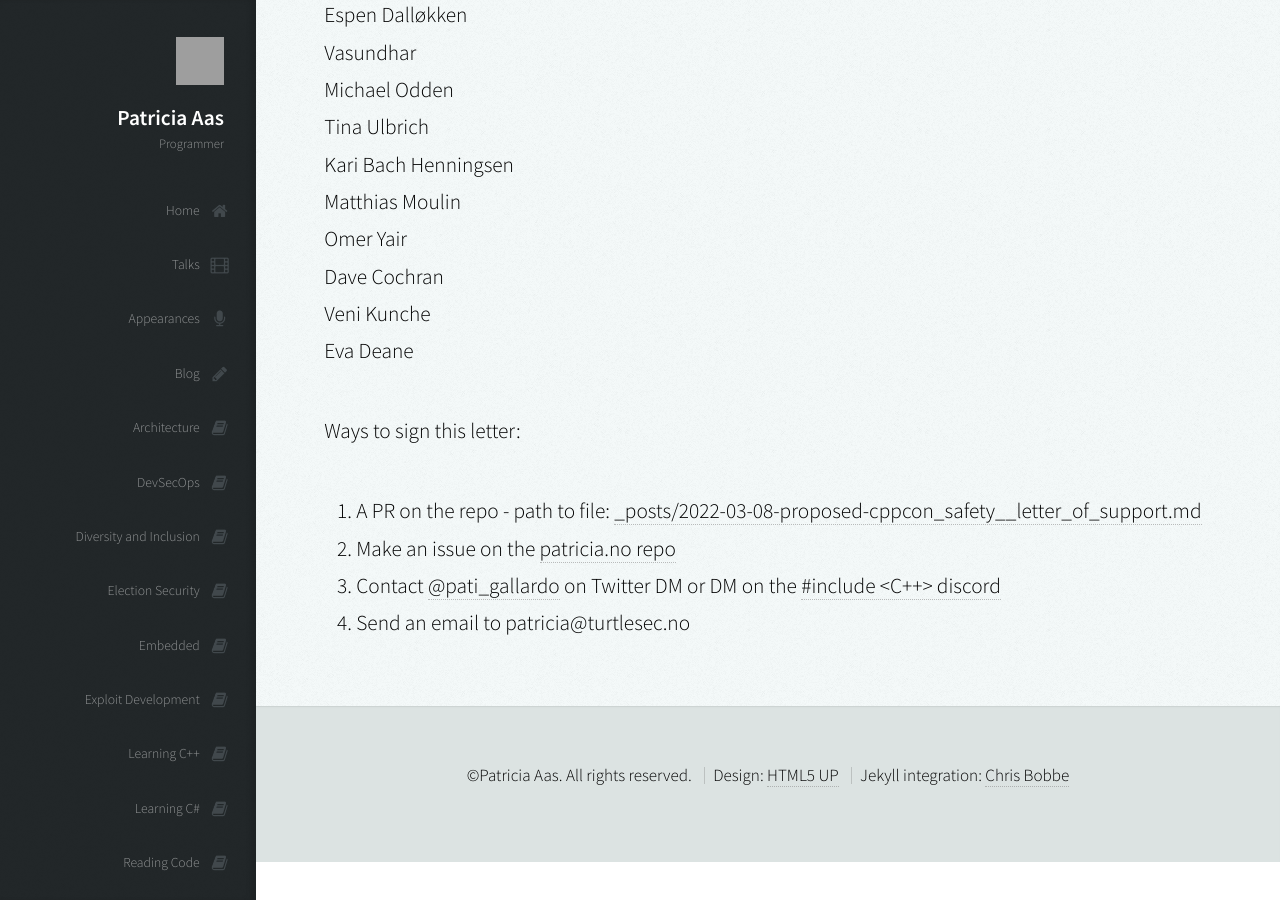
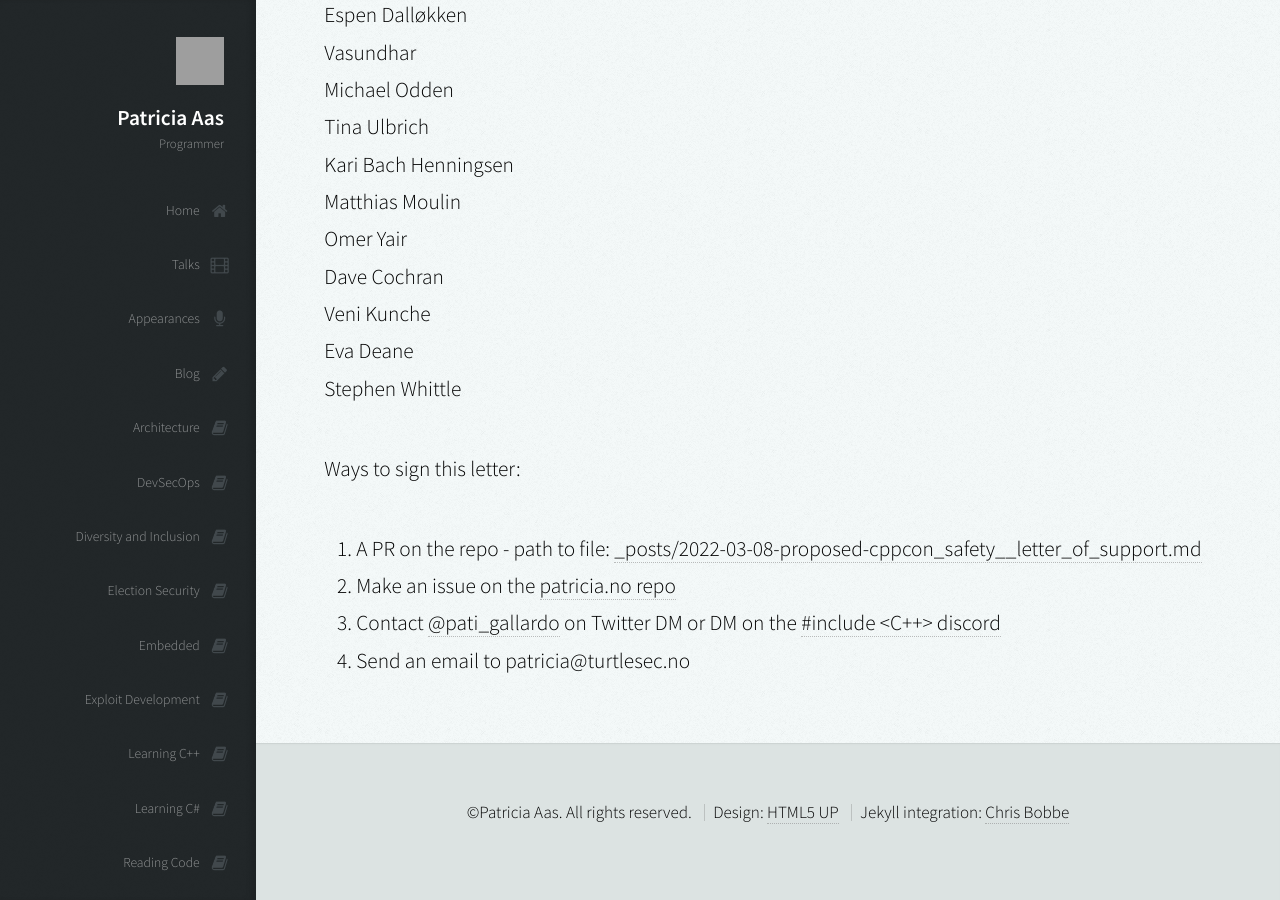
Before and after one commit to patricia-gallardo/patricia-gallardo.github.io, a Jekyll site: the page built from _posts/2022-03-08-proposed-cppcon_safety__letter_of_support.md, in a window 1280 px wide and 900 px high, scrolled down 6456 px. Built offline with Jekyll 4.4.1, drawn with Linux system fonts in a browser that asks for light colours; nearby versions of some CDN libraries; grey boxes are pictures that could not be loaded.

Commit message:
Update 2022-03-08-proposed-cppcon_safety__letter_of_support.md

```diff
--- a/_posts/2022-03-08-proposed-cppcon_safety__letter_of_support.md
+++ b/_posts/2022-03-08-proposed-cppcon_safety__letter_of_support.md
@@ -181,6 +181,7 @@ Omer Yair <br>
 Dave Cochran <br>
 Veni Kunche <br>
 Eva Deane <br>
+Stephen Whittle <br>
 
 
 Ways to sign this letter:
```
